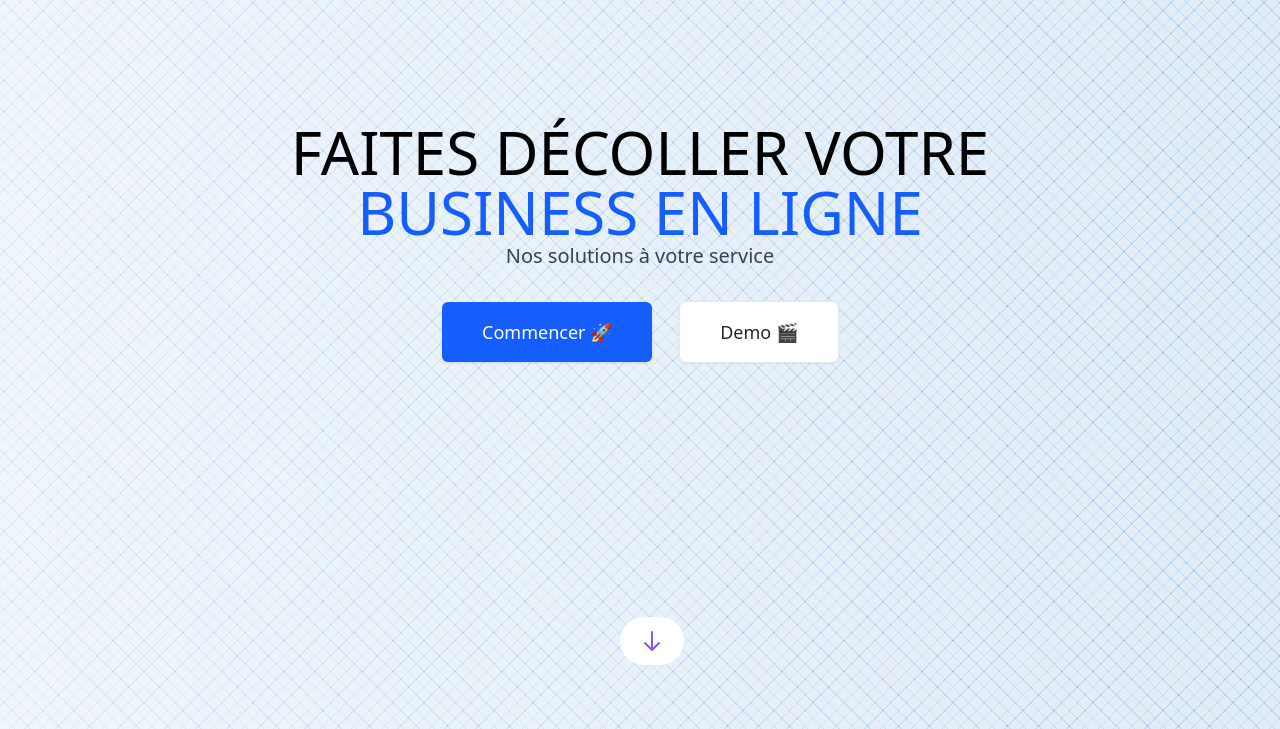
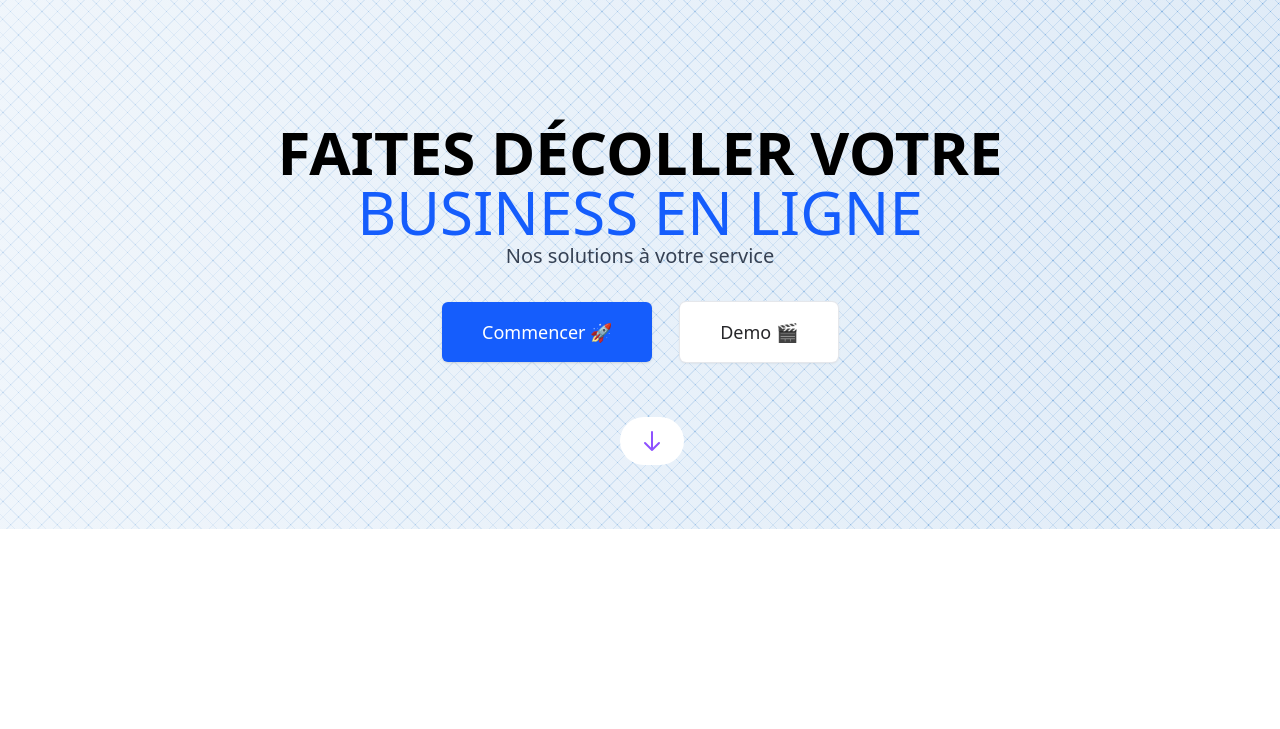
Before and after one commit to zaaine/FormaSquare, a website: page index.html in a window 1280 px wide. Shown: the part 86-815 px from the top of the page. Drawn offline with nearby package versions, Linux system fonts and the light colour scheme; files that its build step writes are made by us from their sources.

Commit message:
correction hauteur composant

```diff
--- a/index.html
+++ b/index.html
@@ -112,10 +112,10 @@
 
       <section
         id="accueil"
-        class="accueil-bg-magic relative px-4 text-center pt-36 sm:pt-52 min-h-[680px] sm:min-h-[815px]"
+        class="accueil-bg-magic relative px-4 text-center pt-36 sm:pt-52 min-h-[580px] sm:min-h-[615px]"
       >
         <h1 class="text-3xl min[500px]:text-4xl sm:text-5xl md:text-6xl">
-          <span class="block"> FAITES DÉCOLLER VOTRE </span>
+          <span class="block font-bold "> FAITES DÉCOLLER VOTRE </span>
           <span class="block text-blue-600"> BUSINESS EN LIGNE </span>
         </h1>
         <p
```
